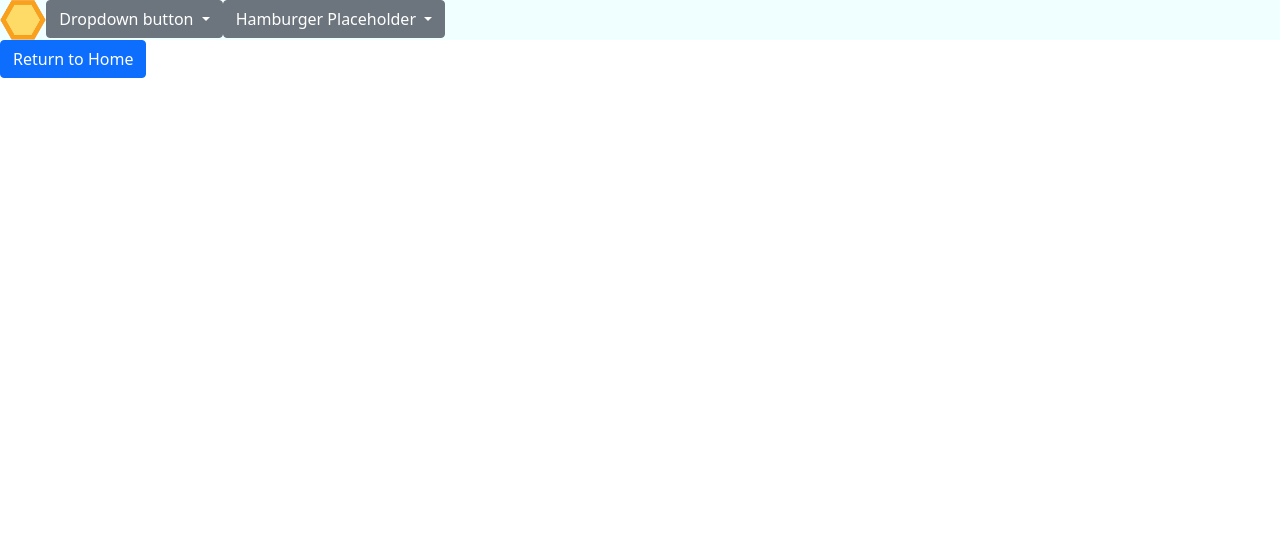
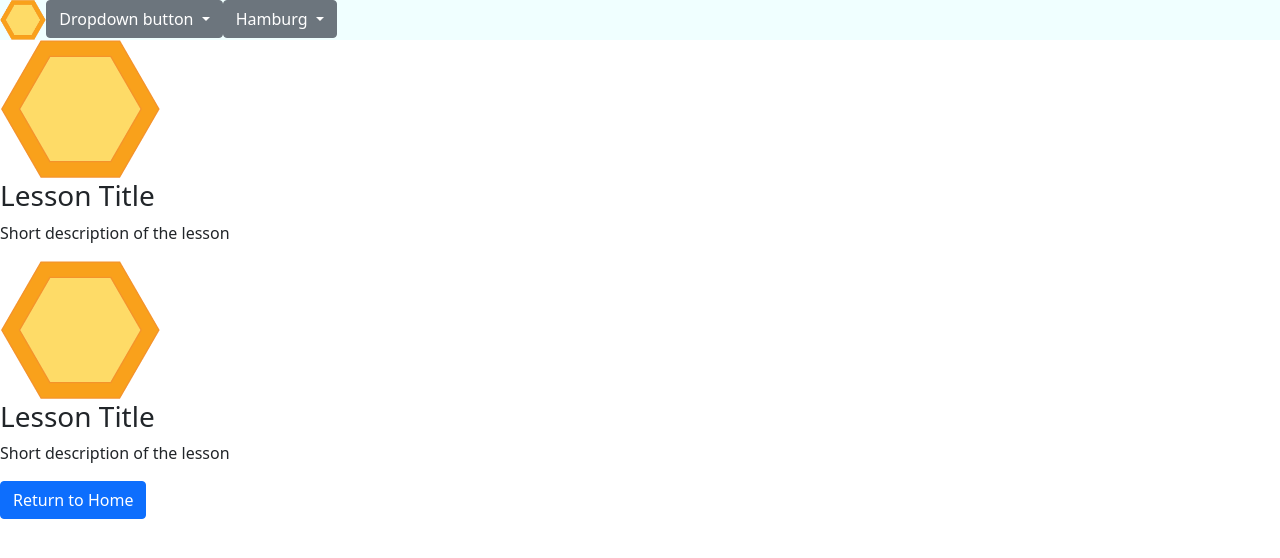
Before and after one commit to LeongYuXuan/IntergratedProject, a plain HTML site: page html/learning.html in a window 1280 px wide. Drawn offline with nearby package versions, Linux system fonts and the light colour scheme.

Commit message:
Add lesson material buttons

```diff
--- a/html/learning.html
+++ b/html/learning.html
@@ -15,8 +15,11 @@
     <body>
         <!--HEader to website-->
         <div class = "heading-box">
+
+          <!--Icon for the site-->
           <div id = "icon"><img src = "../image/Asset-1.png"  height="40"></div>
 
+          <!--Main Dropdown with main pages-->
           <div class="dropdown">
             <button class="btn btn-secondary dropdown-toggle" type="button" id="dropdownMenuButton" data-bs-toggle="dropdown" aria-expanded="false">
               Dropdown button
@@ -28,9 +31,10 @@
               </ul>
           </div>
 
+          <!--secondary dropbox with misc-->
           <div class="dropdown">
             <button class="btn btn-secondary dropdown-toggle" type="button" id="dropdownMenuButton" data-bs-toggle="dropdown" aria-expanded="false">
-                  Hamburger Placeholder
+              Hamburg
             </button>
             <ul class="dropdown-menu" >
               <li><a class="dropdown-item" href="#">What</a></li>
@@ -39,6 +43,39 @@
             </ul>
           </div>
         </div>
+
+        <!--Box containing the lesson materials-->
+        <div id = "lesson-box">
+
+          <!--Button for lesson 1-->
+          <div id = "lesson-1" class = "lesson-button-imp">
+            <!--box for lesson medal-->
+            <div class = "medal-box" id = "m1"><img src="../image/Asset-1.png"></div>
+            <!--Box for lesson blurb-->
+            <div class = "lesson-blurb">
+              <h3>Lesson Title</h3>
+              <p>Short description of the lesson</p>
+            </div>
+          </div>
+
+          <!--Button for lesson 2-->
+          <div id = "lesson-2" class = "lesson-button">
+            <!--box for lesson medal-->
+            <div class = "medal-box" id = "m2"><img src="../image/Asset-1.png"></div>
+            <!--Box for lesson blurb-->
+            <div class = "lesson-blurb">
+              <h3>Lesson Title</h3>
+              <p>Short description of the lesson</p>
+            </div>
+          </div>
+
+
+
+          <!--End of lesson box-->
+        </div>
+
+
+
 
          <!--Send back to index-->
         <div>
```
Lines whose indentation alone changed are shown as unchanged.
